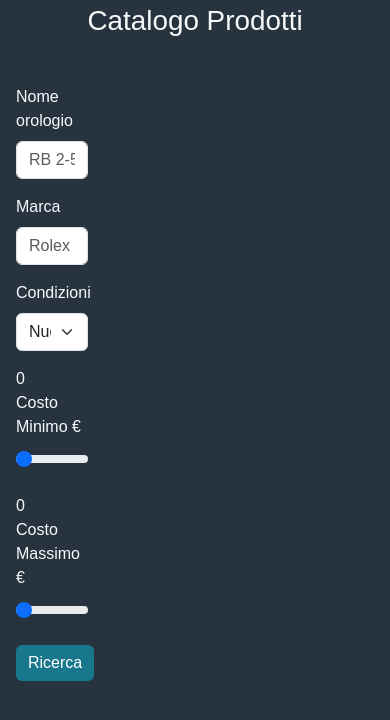
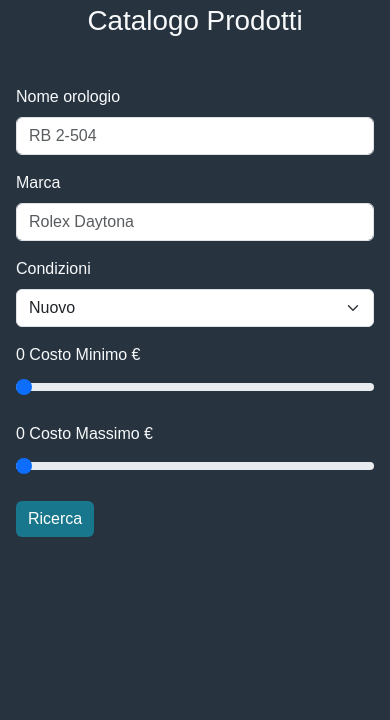
Before and after one commit to GiammaBigFishEngineer/EcommerceWeb2024, a PHP site: template Ecommerce/templates/customers/product_catalogue.html.twig in a window 390 px wide. Shown: the part 60-780 px from the top of the page. Run offline with PHP 8.4, Linux system fonts and the light colour scheme; the template is opened without the code that fills it, so the values that code supplies are empty; some libraries are stand-ins or nearby versions; some web fonts are replaced.

Commit message:
catalogue responsive

```diff
--- a/Ecommerce/templates/customers/product_catalogue.html.twig
+++ b/Ecommerce/templates/customers/product_catalogue.html.twig
@@ -4,7 +4,7 @@
 <h1 class="text-center mt-1">Catalogo Prodotti</h1>
 <div class="px-3 mt-5 row pb-4">
     <!--START filter section-->
-    <section class="filters col-3">
+    <section class="col-12 col-md-3">
         <form method="GET">
             <div class="mb-3">
                 <label for="name" class="form-label">Nome orologio</label>
@@ -39,7 +39,7 @@
     <!--END filter section-->
 
     <!--START cards section-->
-    <section class="cards col-9">
+    <section class="col-12 col-md-9">
     <div class="row">
       {% if not_found_message %}
       <div class="alert alert-danger alert-dismissible w-50 mt-3" role="alert">
```
